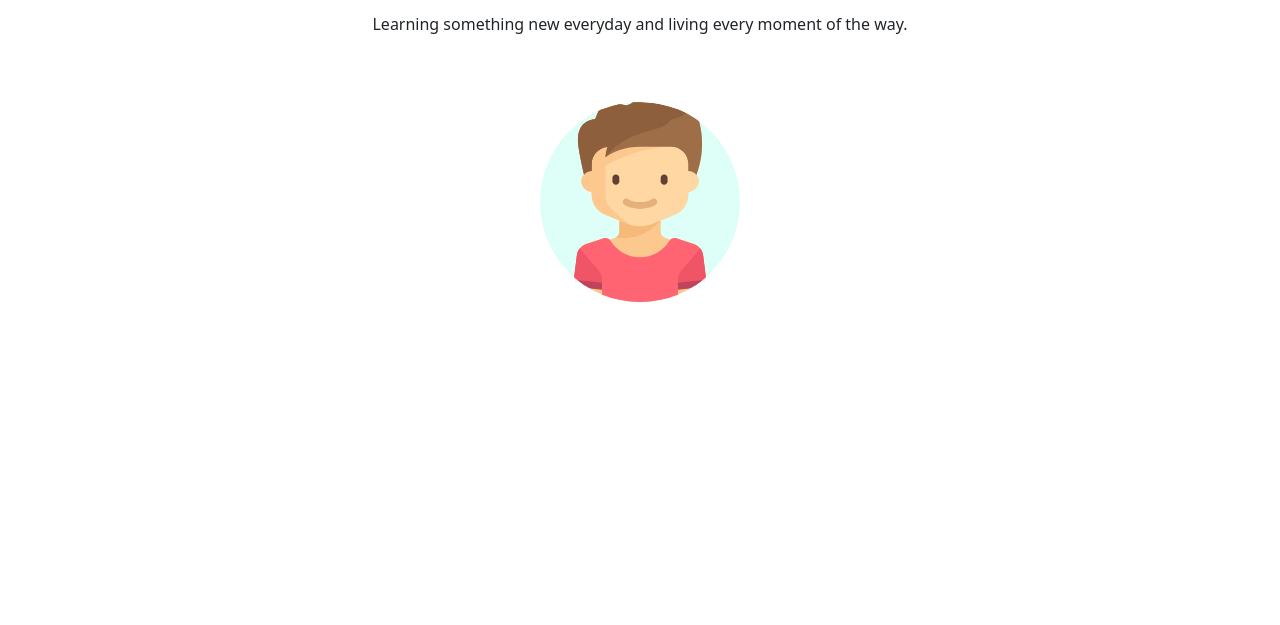
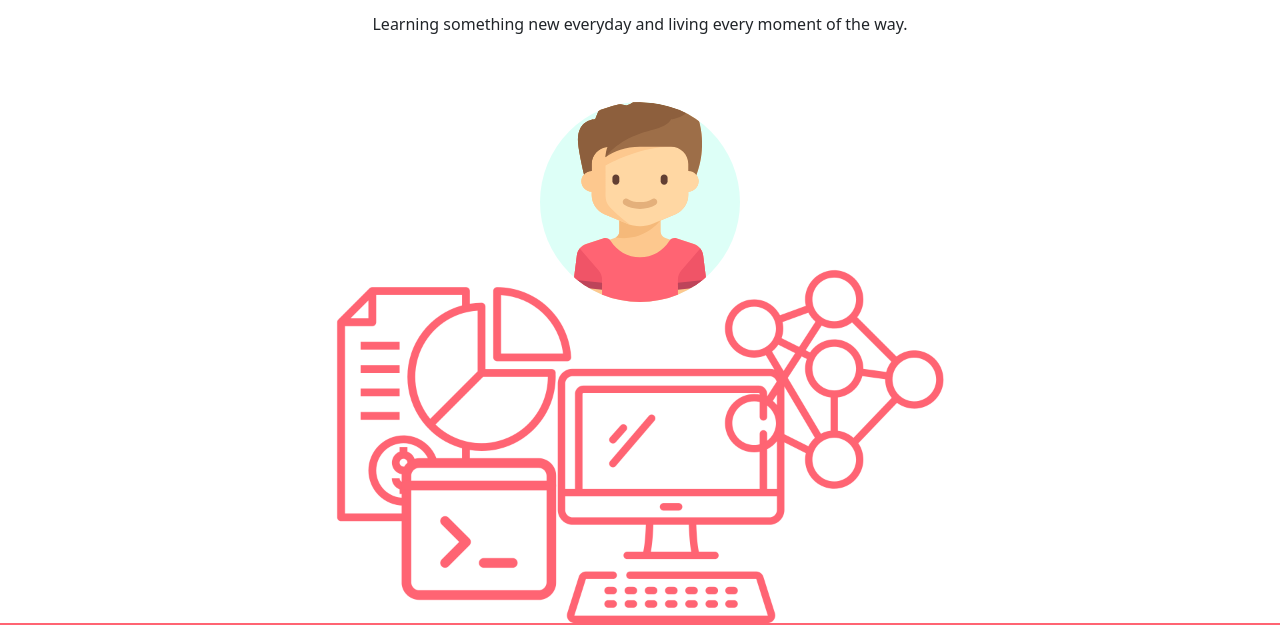
Before and after one commit to jfwilliams2020/personal-site, a plain HTML site: page index.html in a window 1280 px wide. Shown: the part 177-802 px from the top of the page. Drawn offline with nearby package versions, Linux system fonts and the light colour scheme.

Commit message:
Added background hero image

```diff
--- a/index.html
+++ b/index.html
@@ -1,3 +1,4 @@
+<!DOCTYPE html>
 <html lang="en">
 <head>
     <meta charset="UTF-8">
@@ -33,6 +34,8 @@
         <p>Learning something new everyday and living every moment of the way.</p>
 
         <img class="avatar" src="./images/boy.svg" alt="avatar">
+
+        <img class="background-hero" src="./images/background-hero.png" alt="background-hero">
     </header>
     <main>
         <div class="intro-container">
--- a/styles.css
+++ b/styles.css
@@ -19,8 +19,9 @@ h1, h2, h3, h4, h5, h6 {
 }
 
 header {
-    height: 100vh;
-    margin: 25px 15% 0 15%;
+    min-height: 100vh;
+    margin: 0 15% 0 15%;
+    padding-top: 25px;
 }
 
 header h1 {
@@ -32,6 +33,17 @@ header h1 {
     background-color: #DDFFF7;
     width: 200px;
     margin: 50px;
+}
+
+.background-hero {
+    width: 30%;
+    display: block;
+    position: absolute;
+    z-index: -1;
+    margin: auto;
+    bottom: 0;
+    left: 0;
+    right: 0;
 }
 
 /* intro-container styles */
@@ -103,6 +115,16 @@ header h1 {
     .skills-container .right {
         border-radius: 0 0 15px 15px;
     }
+
+    .background-hero {
+        width: 75% !important;
+    }
+}
+
+@media screen and (max-width: 1500px) {
+    .background-hero {
+        width: 50%;
+    }
 }
 
 /* mobile only styles */
```
Also changed, not shown: images/background-hero.png (added).
